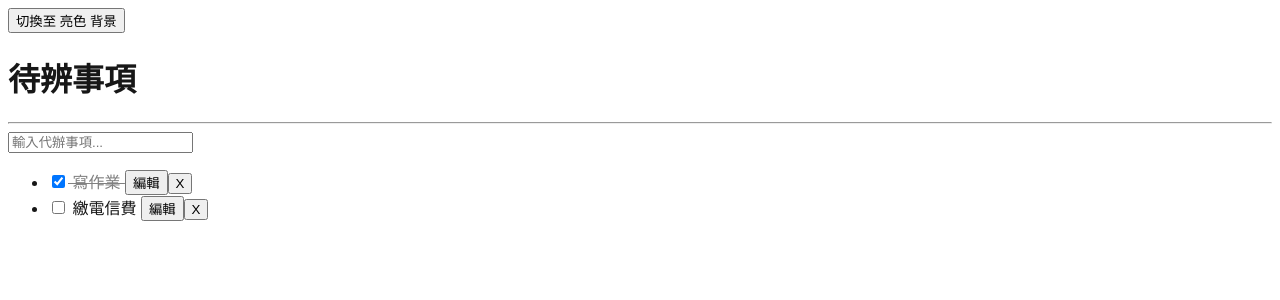
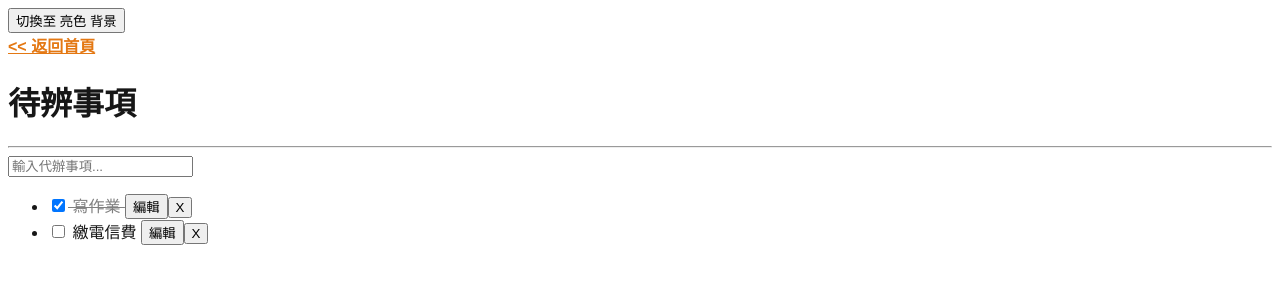
Before and after one commit to sugarban-p/react-lectures, a Next.js app: page /ch5-props/todo-v2 in a window 1280 px wide. Shown: the top 300 px of the page. Built offline with nearby package versions, Linux system fonts and the light colour scheme.

Commit message:
-- 課外 - 返回首頁鍵

```diff
--- /dev/null
+++ b/app/_components/link-home.tsx
@@ -0,0 +1,19 @@
+'use client';
+
+import Link from 'next/link';
+import { usePathname } from 'next/navigation';
+
+export default function LinkHome() {
+  const pathname = usePathname();
+
+  if (pathname === '/') return null;
+
+  return (
+    <>
+      <br />
+      <Link href="/" style={{ color: '#E47813' }}>
+        &lt;&lt; 返回首頁
+      </Link>
+    </>
+  );
+}
--- a/app/layout.tsx
+++ b/app/layout.tsx
@@ -4,6 +4,7 @@ import { UserProvider } from '@/context/user';
 import { ThemeProvider } from '@/context/theme'; // @ : 專案根目錄
 import { CartProvider } from '@/context/cart'; // @ : 專案根目錄
 import ThemeSwitch from './_components/theme-switch';
+import LinkHome from './_components/link-home';
 
 export const metadata: Metadata = {
   title: 'React 課程範例',
@@ -21,6 +22,7 @@ export default function RootLayout({
         {/* 在根元件包上 provider，提供context給底下所有頁面 */}
         <ThemeProvider>
           <ThemeSwitch />
+          <LinkHome></LinkHome>
           <UserProvider>
             <CartProvider>{children}</CartProvider>
           </UserProvider>
```
